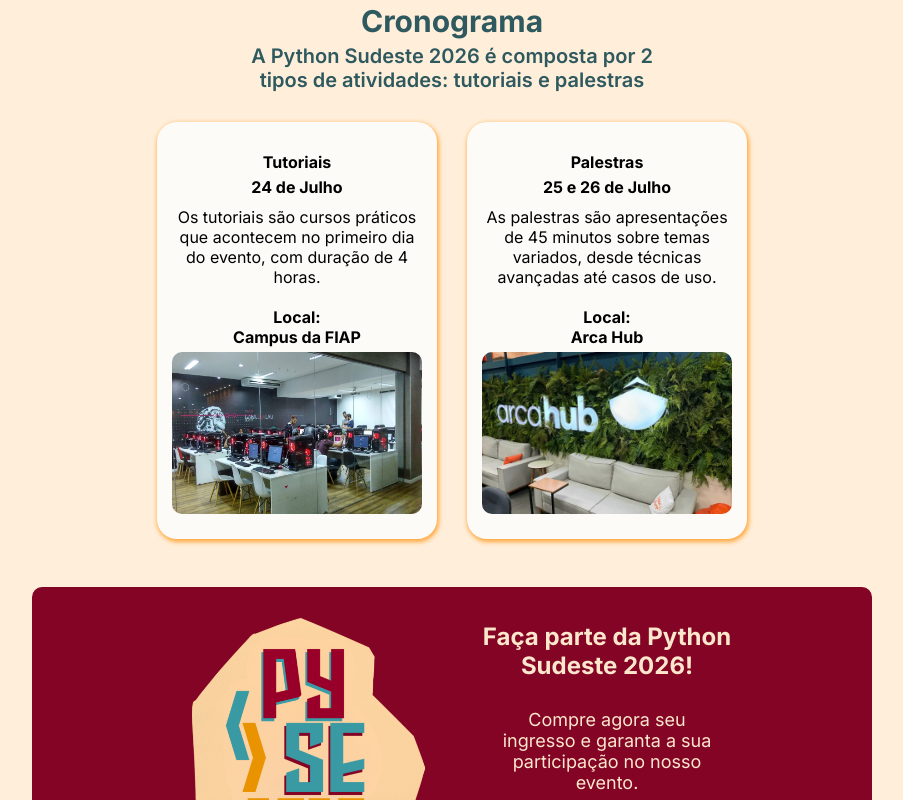
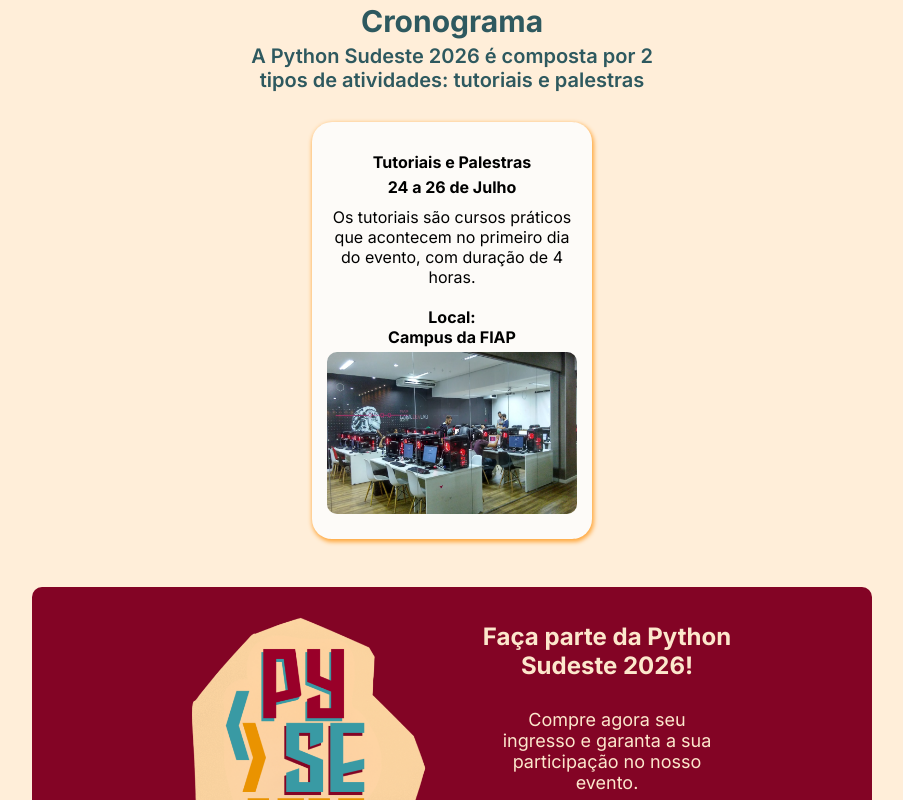
Before and after one commit to pythonsudeste/Site-PySE2026, a React (Vite) app: page / in a window 1280 px wide. Shown: the part 1360-2160 px from the top of the page, without its empty margins (188-1091 px from the left). Built offline with nearby package versions, Linux system fonts and the light colour scheme.

Commit message:
Removendo arcahub

```diff
--- a/src/pages/home/sections/Section3.jsx
+++ b/src/pages/home/sections/Section3.jsx
@@ -15,8 +15,8 @@ export default function Section3() {
 
             <div className="Section3-todas-datas">
                 <div className="Section3-data">
-                    <h6>Tutoriais</h6>
-                    <h6>24 de Julho</h6>
+                    <h6>Tutoriais e Palestras</h6>
+                    <h6>24 a 26 de Julho</h6>
                     <p>Os tutoriais são cursos práticos que acontecem no primeiro dia do evento, com duração de 4 horas.</p>
                     <div className="Section3-data-local">
                         <h6>Local:</h6>
@@ -24,17 +24,6 @@ export default function Section3() {
                         <img src={campus_fiap} alt="" />
                     </div>
                 </div>
-
-                <div className="Section3-data">
-                    <h6>Palestras</h6>
-                    <h6>25 e 26 de Julho</h6>
-                    <p>As palestras são apresentações de 45 minutos sobre temas variados, desde técnicas avançadas até casos de uso.</p>
-                    <div className="Section3-data-local">
-                        <h6>Local:</h6>
-                        <h6>Arca Hub</h6>
-                        <img src={arca_hub} alt="" />
-                    </div>
-                </div>
             </div>
         </div>
     )
--- a/src/pages/home/sections/Section9.jsx
+++ b/src/pages/home/sections/Section9.jsx
@@ -14,7 +14,6 @@ export default function Section9() {
             <div className="Section9_patrocinadores">
                 <Patrocinadores logo={logo_fiap} link="https://www.fiap.com.br/" />
                 <Patrocinadores logo={alura_logo} link="https://www.alura.com.br/" />
-                <Patrocinadores logo={arcaHub} link="https://arcahub.com.br/" />
             </div>
         </div>
     </>)
```
Also changed, not shown: public/home/section9/arcaHub.webp (deleted).
